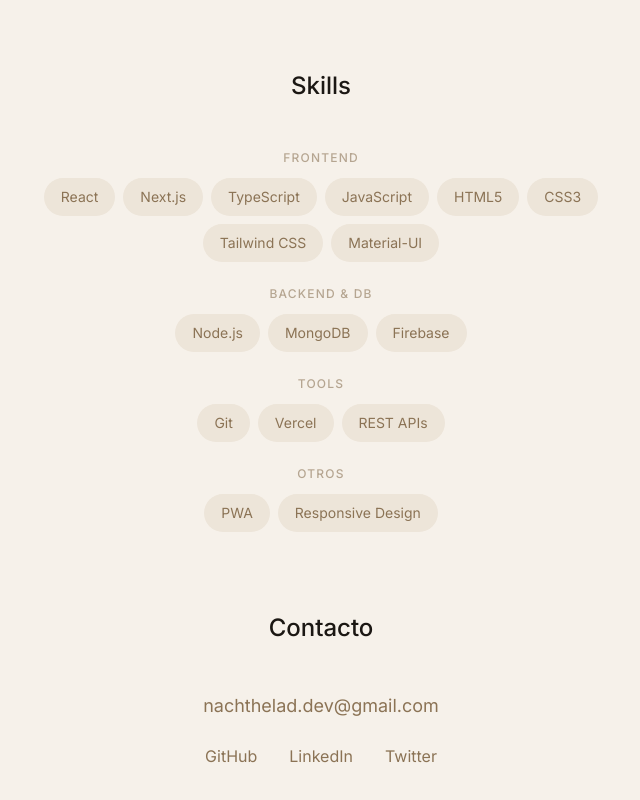
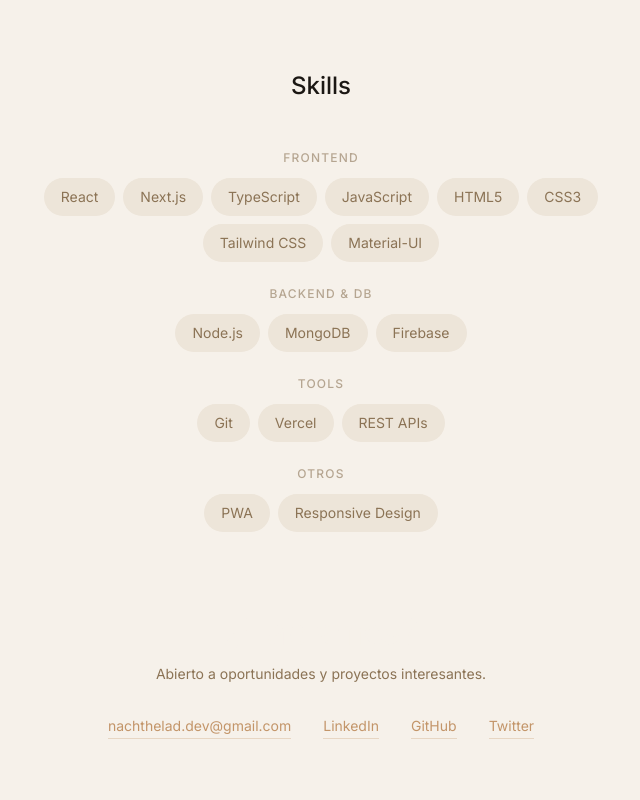
Before and after one commit to nachthelad/nachthelad, a Next.js app: page / in a window 1280 px wide. Shown: the part 494-1294 px from the top of the page, without its empty margins (319-959 px from the left). Built offline with nearby package versions, Linux system fonts and the light colour scheme; no server answers.

Commit message:
feat: update Contact for dark background section

```diff
--- a/components/contact.tsx
+++ b/components/contact.tsx
@@ -2,50 +2,50 @@
 
 export function Contact() {
   return (
-    <section>
-      <h2 className="text-2xl font-medium text-foreground mb-12">Contacto</h2>
+    <>
+      <h2 className="text-3xl sm:text-4xl font-light text-background mb-3 tracking-tight">
+        ¿Hablamos?
+      </h2>
+      <p className="text-sm text-muted-foreground mb-8">
+        Abierto a oportunidades y proyectos interesantes.
+      </p>
 
-      <div className="space-y-6">
-        <div>
+      <div className="flex flex-wrap justify-center gap-6 sm:gap-8">
         <a
           href={`mailto:${CONTACT_INFO.email}`}
-            className="text-lg text-muted-foreground hover:text-foreground transition-colors"
+          className="text-sm text-primary hover:text-primary/80 transition-colors border-b border-primary/30 pb-0.5"
           aria-label="Enviar email a Ignacio Ventura"
         >
           {CONTACT_INFO.email}
         </a>
-        </div>
-
-        <div className="flex justify-center gap-8">
+        <a
+          href={CONTACT_INFO.linkedin}
+          target="_blank"
+          rel="noopener noreferrer"
+          className="text-sm text-primary hover:text-primary/80 transition-colors border-b border-primary/30 pb-0.5"
+          aria-label="Ver perfil de LinkedIn de Ignacio Ventura"
+        >
+          LinkedIn
+        </a>
         <a
           href={CONTACT_INFO.github}
           target="_blank"
           rel="noopener noreferrer"
-            className="text-muted-foreground hover:text-foreground transition-colors"
+          className="text-sm text-primary hover:text-primary/80 transition-colors border-b border-primary/30 pb-0.5"
           aria-label="Ver perfil de GitHub de Ignacio Ventura"
         >
           GitHub
         </a>
         <a
-            href={CONTACT_INFO.linkedin}
-            target="_blank"
-            rel="noopener noreferrer"
-            className="text-muted-foreground hover:text-foreground transition-colors"
-            aria-label="Ver perfil de LinkedIn de Ignacio Ventura"
-          >
-            LinkedIn
-          </a>
-          <a
           href={CONTACT_INFO.twitter}
           target="_blank"
           rel="noopener noreferrer"
-            className="text-muted-foreground hover:text-foreground transition-colors"
+          className="text-sm text-primary hover:text-primary/80 transition-colors border-b border-primary/30 pb-0.5"
           aria-label="Perfil de Twitter/X de Ignacio Ventura"
         >
           Twitter
         </a>
       </div>
-      </div>
-    </section>
+    </>
   )
 }
```
Lines whose indentation alone changed are shown as unchanged.
